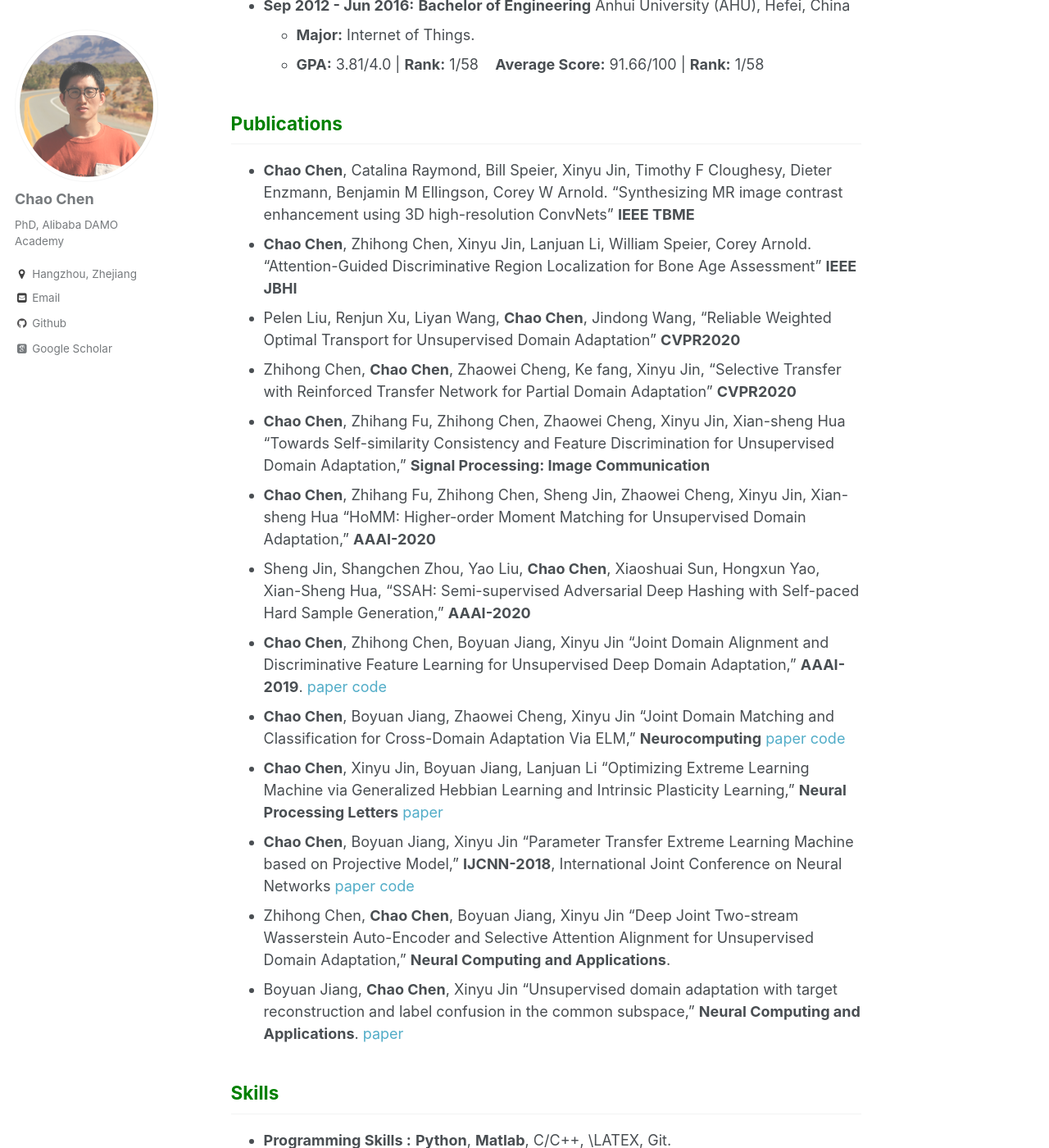
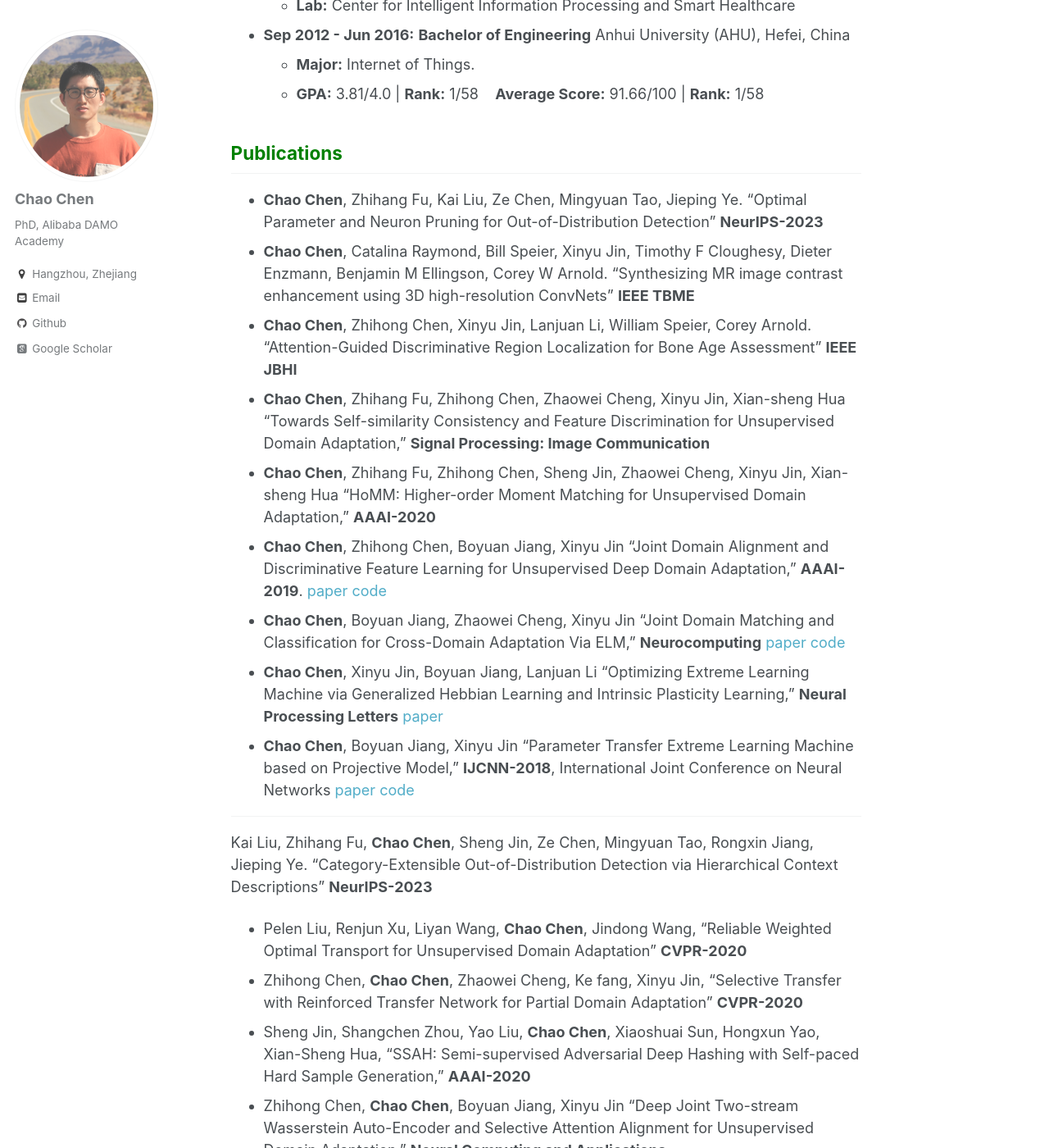
Before and after one commit to chenchao666/chenchao666.github.io, a Jekyll site: the page built from _pages/about.md, in a window 1280 px wide and 1400 px high, scrolled down 1119 px. Shown: the whole window at 82% size. Built offline with Jekyll 4.4.1, drawn with Linux system fonts in a browser that asks for light colours; some web fonts are replaced; some of the changed text lies outside the part shown.

Commit message:
Update about.md

```diff
--- a/_pages/about.md
+++ b/_pages/about.md
@@ -9,6 +9,7 @@ redirect_from:
 ---
 
 ### <span style="color: green"> News. </span>
+* 2023-09 Two papers are accepted by NeurIPS-2023
 * 2022-07 One paper is accepted by IEEE TBME
 * 2021-09 Graduated from Zhejiang University
 * 2021-07 One paper is accepted by IEEE JBHI
@@ -37,23 +38,30 @@ My research interest mainly focus on Machine Learning, Computer Vision and Medic
   - **GPA:** 3.81/4.0 \| **Rank:** 1/58 &nbsp;&nbsp; **Average Score:** 91.66/100 \| **Rank:** 1/58
 
 ## <span style="color: green"> Publications </span>
+* **Chao Chen**, Zhihang Fu, Kai Liu, Ze Chen, Mingyuan Tao, Jieping Ye. "Optimal Parameter and Neuron Pruning for
+Out-of-Distribution Detection" **NeurIPS-2023**
 * **Chao Chen**, Catalina Raymond, Bill Speier, Xinyu Jin, Timothy F Cloughesy, Dieter Enzmann, Benjamin M Ellingson, Corey W Arnold. "Synthesizing MR image contrast enhancement using 3D high-resolution ConvNets" **IEEE TBME**
 * **Chao Chen**, Zhihong Chen, Xinyu Jin, Lanjuan Li, William Speier, Corey Arnold. "Attention-Guided Discriminative Region Localization for Bone Age Assessment"  **IEEE JBHI**
-* Pelen Liu, Renjun Xu, Liyan Wang, **Chao Chen**, Jindong Wang, "Reliable Weighted Optimal Transport for Unsupervised Domain Adaptation" **CVPR2020**
-* Zhihong Chen, **Chao Chen**, Zhaowei Cheng, Ke fang, Xinyu Jin, "Selective Transfer with Reinforced Transfer Network
-for Partial Domain Adaptation"  **CVPR2020**
 * **Chao Chen**, Zhihang Fu, Zhihong Chen, Zhaowei Cheng, Xinyu Jin, Xian-sheng Hua "Towards Self-similarity Consistency and Feature Discrimination for Unsupervised Domain Adaptation," **Signal Processing: Image Communication**
 * **Chao Chen**, Zhihang Fu, Zhihong Chen, Sheng Jin, Zhaowei Cheng, Xinyu Jin, Xian-sheng Hua "HoMM: Higher-order Moment Matching for Unsupervised Domain Adaptation," **AAAI-2020**
-* Sheng Jin, Shangchen Zhou, Yao Liu, **Chao Chen**, Xiaoshuai Sun, Hongxun Yao, Xian-Sheng Hua, "SSAH: Semi-supervised Adversarial Deep Hashing with Self-paced Hard Sample Generation," **AAAI-2020**
 * **Chao Chen**, Zhihong Chen, Boyuan Jiang, Xinyu Jin “Joint Domain Alignment and Discriminative Feature Learning for Unsupervised Deep Domain Adaptation,” **AAAI-2019**. [paper](https://arxiv.org/abs/1808.09347) [code](https://github.com/chenchao666/JDDA-Master)
 * **Chao Chen**, Boyuan Jiang, Zhaowei Cheng, Xinyu Jin “Joint Domain Matching and Classification for Cross-Domain Adaptation Via ELM,” **Neurocomputing** [paper](https://www.sciencedirect.com/science/article/pii/S0925231219300839) [code](https://github.com/chenchao666/JDMC)
 * **Chao Chen**, Xinyu Jin, Boyuan Jiang, Lanjuan Li “Optimizing Extreme Learning Machine via Generalized Hebbian Learning
 and Intrinsic Plasticity Learning,” **Neural Processing Letters** [paper](https://link.springer.com/article/10.1007/s11063-018-9869-6)
 * **Chao Chen**, Boyuan Jiang, Xinyu Jin “Parameter Transfer Extreme Learning Machine based on Projective Model,” **IJCNN-2018**,
 International Joint Conference on Neural Networks [paper](https://arxiv.org/abs/1809.01018) [code](https://github.com/chenchao666/PTELM)
+
+______________________________
+Kai Liu, Zhihang Fu, **Chao Chen**, Sheng Jin, Ze Chen, Mingyuan Tao, Rongxin Jiang, Jieping Ye. "Category-Extensible Out-of-Distribution Detection via Hierarchical Context Descriptions" **NeurIPS-2023**
+* Pelen Liu, Renjun Xu, Liyan Wang, **Chao Chen**, Jindong Wang, "Reliable Weighted Optimal Transport for Unsupervised Domain Adaptation" **CVPR-2020**
+* Zhihong Chen, **Chao Chen**, Zhaowei Cheng, Ke fang, Xinyu Jin, "Selective Transfer with Reinforced Transfer Network
+for Partial Domain Adaptation"  **CVPR-2020**
+* Sheng Jin, Shangchen Zhou, Yao Liu, **Chao Chen**, Xiaoshuai Sun, Hongxun Yao, Xian-Sheng Hua, "SSAH: Semi-supervised Adversarial Deep Hashing with Self-paced Hard Sample Generation," **AAAI-2020**
 * Zhihong Chen, **Chao Chen**, Boyuan Jiang, Xinyu Jin “Deep Joint Two-stream Wasserstein Auto-Encoder and Selective Attention Alignment for Unsupervised Domain Adaptation,” **Neural Computing and Applications**.
 * Boyuan Jiang, **Chao Chen**, Xinyu Jin “Unsupervised domain adaptation with target reconstruction and label confusion in
 the common subspace,” **Neural Computing and Applications**. [paper](https://link.springer.com/article/10.1007/s00521-018-3846-x)
+
+
 
 ## <span style="color: green"> Skills </span>
 * **Programming Skills :** **Python**, **Matlab**, C/C++, \LATEX, Git.
```
